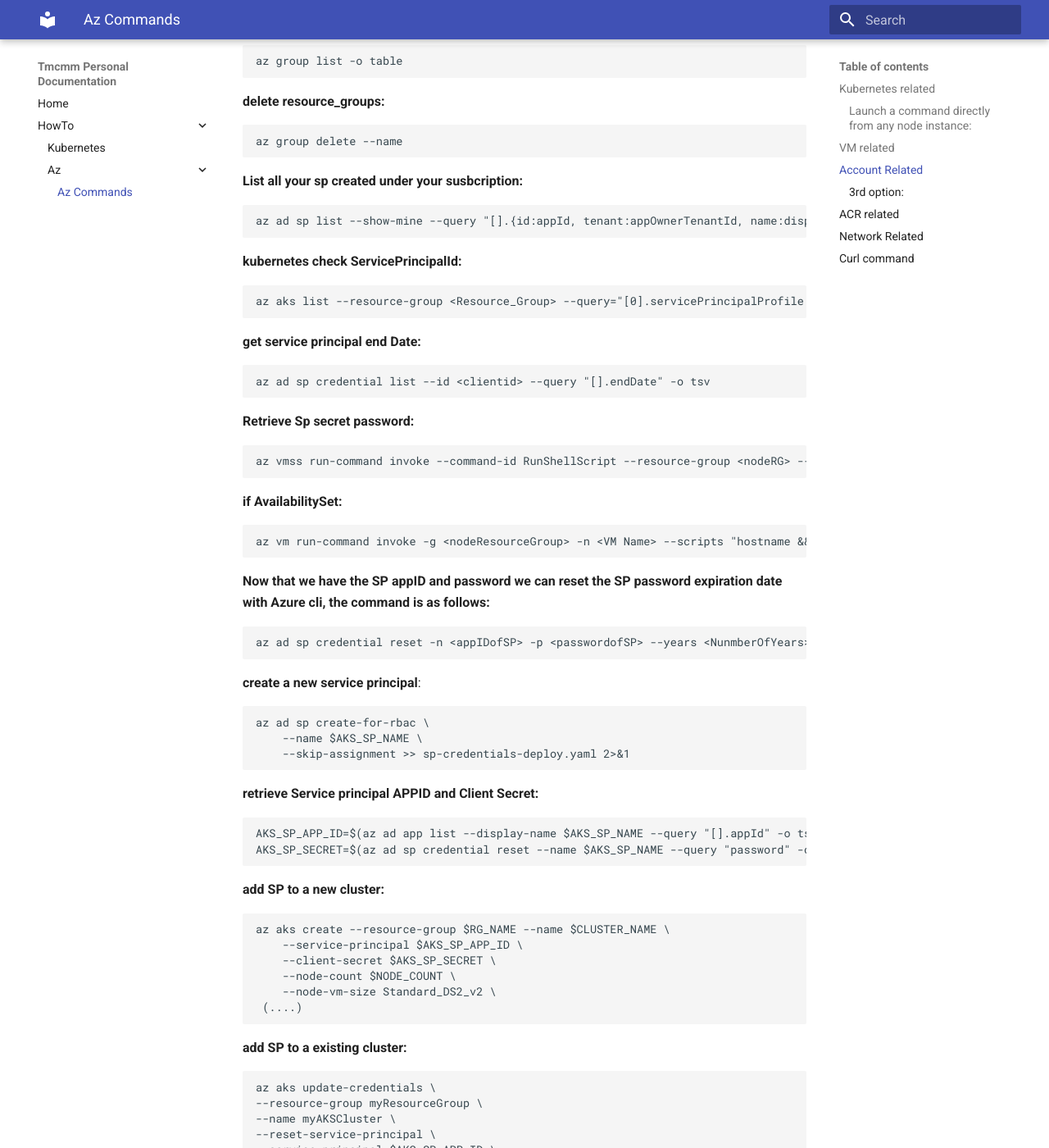
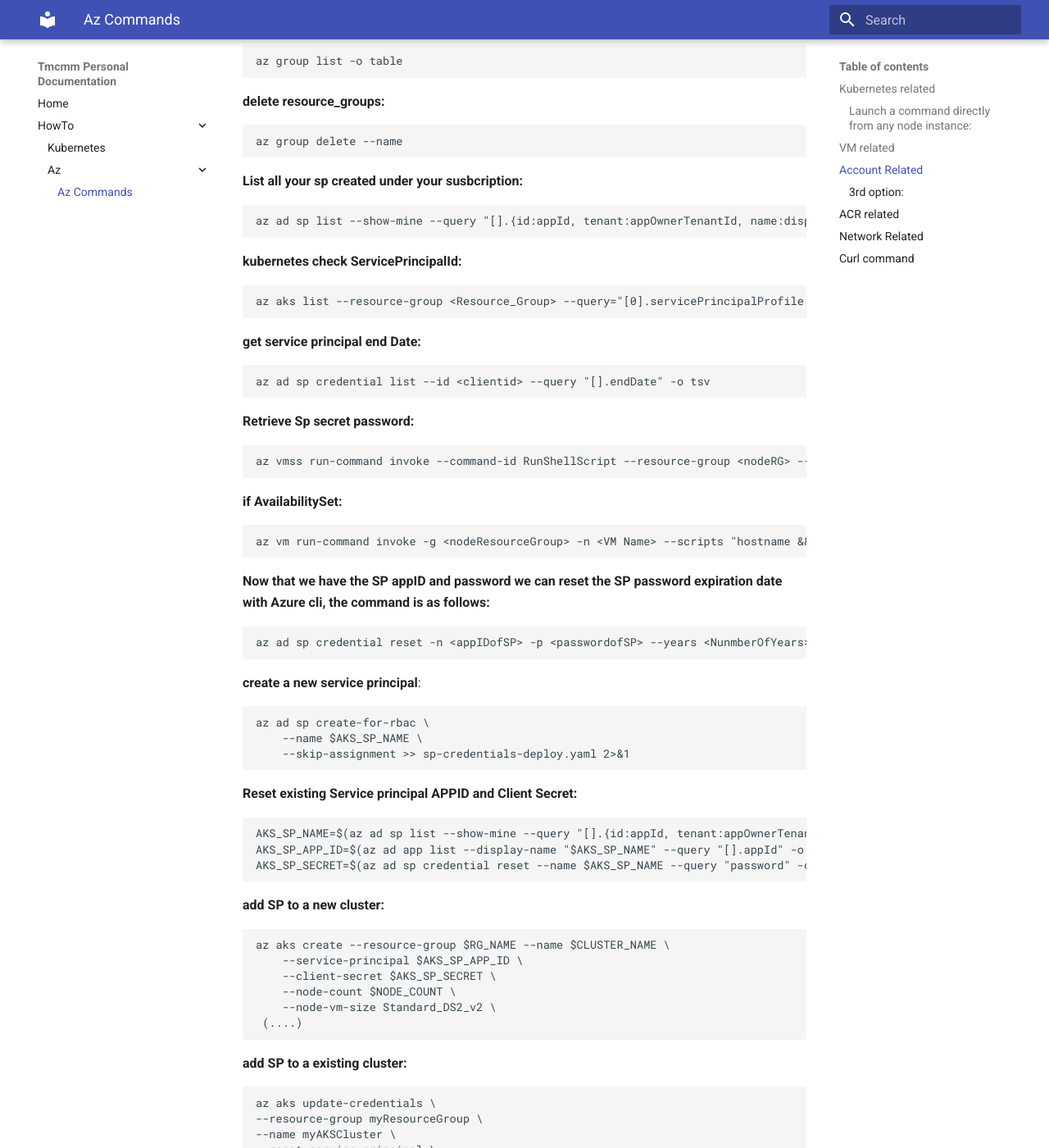
Before and after one commit to tmcmm/k8s-documentation, an MkDocs documentation site: the page built from docs/howto/az/az-help.md, in a window 1280 px wide and 1400 px high, scrolled down 3004 px. Shown: the whole window at 82% size. Built offline with MkDocs 1.6.1 and Material for MkDocs 9.7.7, drawn with Linux system fonts in a browser that asks for light colours.

Commit message:
Update az-help.md

````diff
--- a/docs/howto/az/az-help.md
+++ b/docs/howto/az/az-help.md
@@ -128,7 +128,7 @@ az group delete --name
 ```
 __List all your sp created under your susbcription:__
 ```
-az ad sp list --show-mine --query "[].{id:appId, tenant:appOwnerTenantId, name:displayName}
+az ad sp list --show-mine --query "[].{id:appId, tenant:appOwnerTenantId, name:displayName}"
 ```
 __kubernetes check ServicePrincipalId:__
 ```
@@ -156,9 +156,10 @@ az ad sp create-for-rbac \
     --name $AKS_SP_NAME \
     --skip-assignment >> sp-credentials-deploy.yaml 2>&1
 ```
-__retrieve Service principal APPID and Client Secret:__
+__Reset existing Service principal APPID and Client Secret:__
 ```
-AKS_SP_APP_ID=$(az ad app list --display-name $AKS_SP_NAME --query "[].appId" -o tsv)
+AKS_SP_NAME=$(az ad sp list --show-mine --query "[].{id:appId, tenant:appOwnerTenantId, name:displayName}"
+AKS_SP_APP_ID=$(az ad app list --display-name "$AKS_SP_NAME" --query "[].appId" -o tsv)
 AKS_SP_SECRET=$(az ad sp credential reset --name $AKS_SP_NAME --query "password" -o tsv)
 ```
 __add SP to a new cluster:__
````
